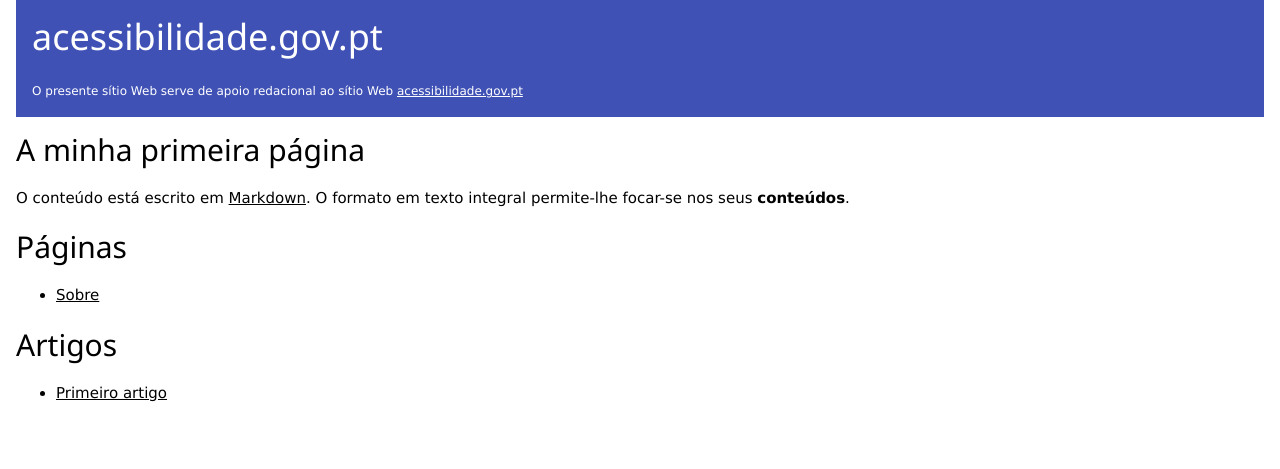
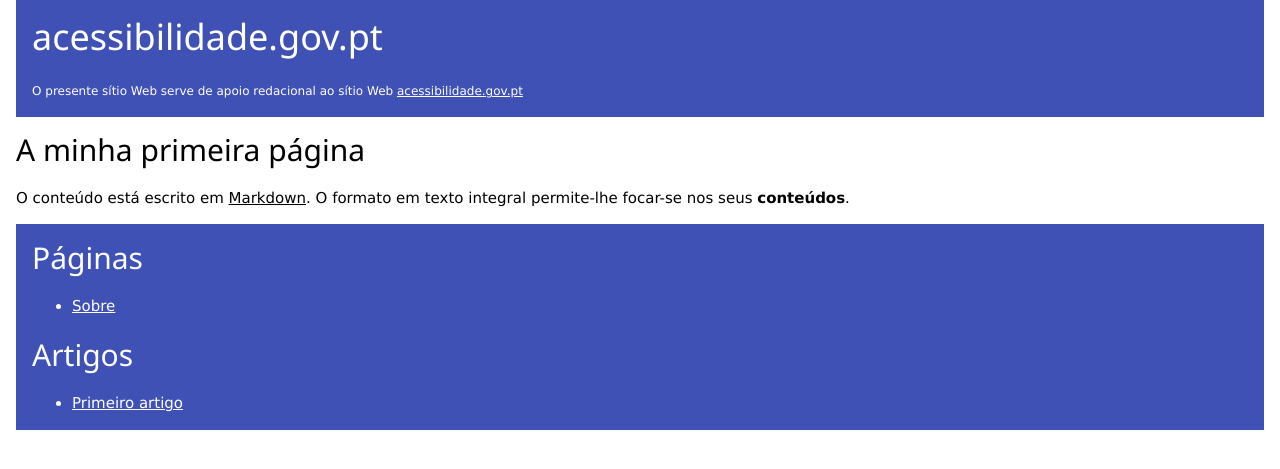
Before and after one commit to jorgeponto/www-a11y, a Jekyll site: the page built from index.md, in a window 1280 px wide. Shown: the top 469 px of the page. Built offline with Jekyll 4.4.1, drawn with Linux system fonts in a browser that asks for light colours.

Commit message:
Update default.html

```diff
--- a/_layouts/default.html
+++ b/_layouts/default.html
@@ -14,7 +14,7 @@
     <main id="main">
       {{ content }}
     </main>
-    <footer>
+    <footer class="w3-container w3-indigo">
       <h2 id="site">Páginas</h2>
     <nav aria-labelledby="site">
       <ul>
```
